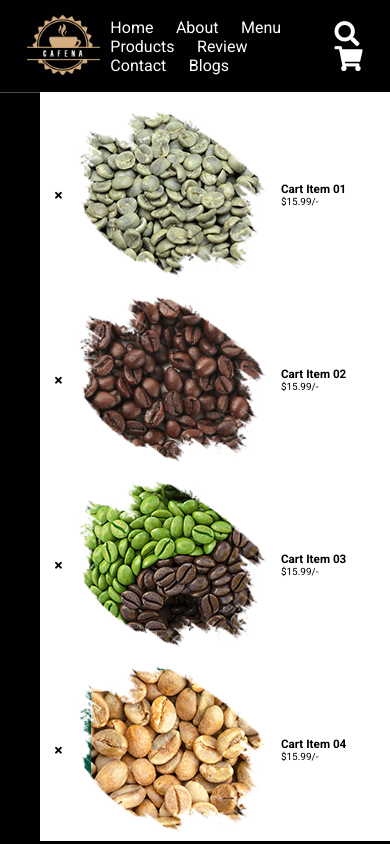
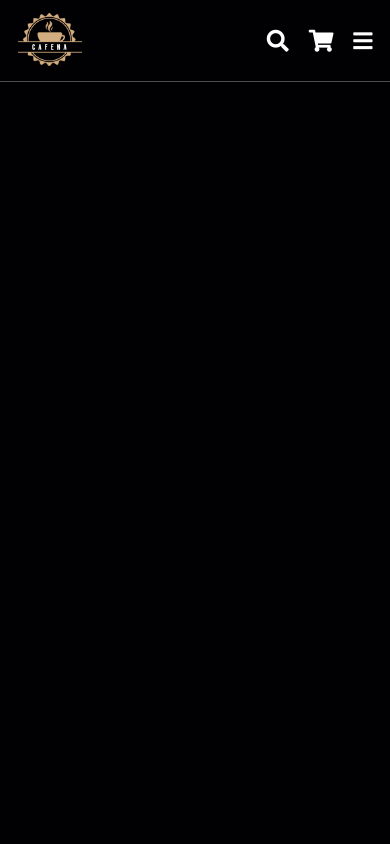
Before and after one commit to marlonj88/Responsive-Coffee-Shop, a plain HTML site: page index.html in a window 390 px wide. Drawn offline with Linux system fonts and the light colour scheme.

Commit message:
implementing responsive navbar

```diff
--- a/css/style.css
+++ b/css/style.css
@@ -41,6 +41,20 @@ body {
     background: var(--bg);
 }
 
+.btn {
+    margin-top: 1rem;
+    display: inline-block;
+    padding: .9rem 3rem;
+    font-size: 1.7rem;
+    color: #fff;
+    background: var(--main-color);
+    cursor: pointer;
+}
+
+.btn:hover {
+    letter-spacing: .1rem;
+}
+
 .header {
     background: var(--bg);
     display: flex;
@@ -80,7 +94,7 @@ body {
     color: var(--main-color);
 }
 
-#menu-bnt {
+#menu-btn {
     display: none;
 }
 
@@ -119,7 +133,7 @@ body {
 
 .header .cart-items-conteiner {
     position: absolute;
-    top: 100%; right: 0;
+    top: 100%; right: -100%;
     height: calc(100vh - 9.5rem);
     width: 35rem;
     background: #fff;
@@ -133,3 +147,75 @@ body {
     align-items: center;
     gap: 1.5rem;
 }
+
+.header .cart-items-conteiner .cart-item .fa-times {
+    position: absolute;
+    top: 1rem; right: 1rem;
+    font-size: 2rem;
+    cursor: pointer;
+    color: var(--black);
+}
+
+.header .cart-items-conteiner .cart-item .fa-times:hover {
+    color: var(--main-color);
+}
+
+.header .cart-items-conteiner .cart-item img {
+    height: 7rem;
+}
+
+.header .cart-items-conteiner .cart-item .content h3 {
+    font-size: 2rem;
+    color: var(--black);
+    padding-bottom: .5rem;
+}
+
+.header .cart-items-conteiner .cart-item .content .price {
+    font-size: 1.5rem;
+    color: var(--main-color);
+}
+
+.header .cart-items-conteiner .btn {
+    width: 100%;
+    text-align: center;
+}
+
+/* media queries */
+@media (max-width: 991px) {
+
+    html {
+        font-size: 55%;
+    }
+
+    .header {
+        padding: 1.5rem 2rem;
+    }
+}
+
+@media (max-width: 991px) {
+
+    #menu-btn {
+        display: inline-block;
+    }
+
+    .header .navbar {
+        position: absolute;
+        top: 100%; right: -100%;
+        background: #fff;
+        width: 30rem;
+        height: calc(100vh - 9.5rem);
+    }
+
+    .header .navbar.active {
+        right:0;
+    }
+
+    .header .navbar a {
+        color: var(--black);
+        display: block;
+        margin: 1.5rem;
+        padding: .5rem;
+        font-size: 2rem;
+    }
+
+}
--- a/index.html
+++ b/index.html
@@ -26,9 +26,9 @@
         </nav>
 
         <div class="icons">
-            <div class="fas fa-search" id="search-bnt"></div>
-            <div class="fas fa-shopping-cart" id="cart-bnt"></div>
-            <div class="fas fa-bars" id="menu-bnt"></div>
+            <div class="fas fa-search" id="search-btn"></div>
+            <div class="fas fa-shopping-cart" id="cart-btn"></div>
+            <div class="fas fa-bars" id="menu-btn"></div>
         </div>
 
         <div class="search-form">
@@ -69,6 +69,7 @@
                     <div class="price">$15.99/-</div>
                 </div>
             </div>
+            <a href="#" class="btn">checkout now</a>
         </div>
     </header>
     <script src="js/script.js"></script>
--- a/js/script.js
+++ b/js/script.js
@@ -0,0 +1,5 @@
+let navbar = document.querySelector('.navbar');
+
+document.querySelector('#menu-btn').onclick = () => {
+    navbar.classList.toggle('active');
+}
```
